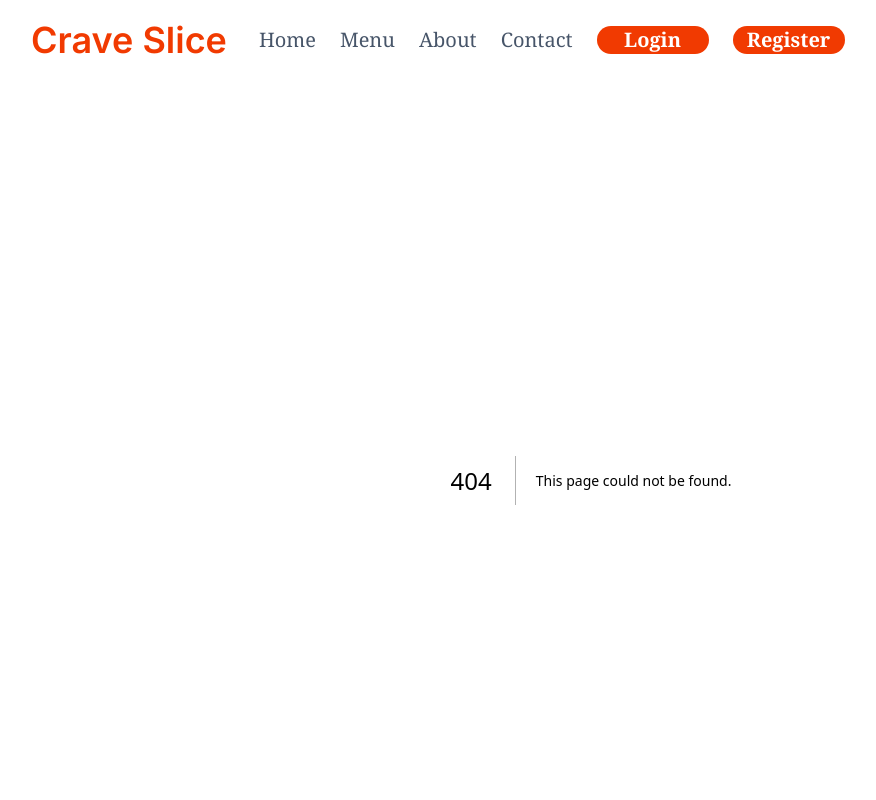
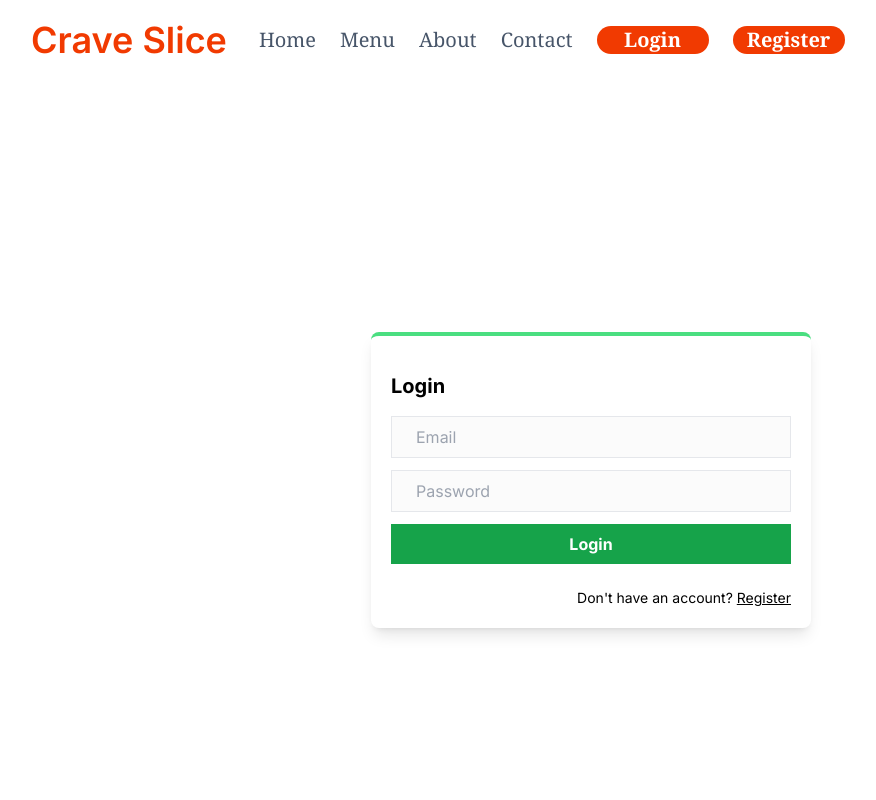
Before and after one commit to nahian255/CraveSlice, a Next.js app: page /login in a window 1280 px wide. Before the commit this address had no page. Shown: the top 800 px of the page, without its empty margins (49-925 px from the left). Built offline with nearby package versions, Linux system fonts and the light colour scheme.

Commit message:
login page ui done

```diff
--- a/src/app/layout.js
+++ b/src/app/layout.js
@@ -23,7 +23,7 @@
                 <Link href={'/'}>Menu</Link>
                 <Link href={'/'}>About</Link>
                 <Link href={'/'}>Contact</Link>
-                <Link href={'/'}> <button className="bg-[#f13a01] w-28  text-xl font-semibold text-white rounded-3xl">Login </button></Link>
+                <Link href={'/login'}> <button className="bg-[#f13a01] w-28  text-xl font-semibold text-white rounded-3xl">Login </button></Link>
                 <Link href={'/register'}> <button className="bg-[#f13a01] w-28  text-xl font-semibold text-white rounded-3xl">Register</button></Link>
               </div>
             </div>
--- /dev/null
+++ b/src/app/login/page.js
@@ -0,0 +1,68 @@
+"use client";
+
+import Link from "next/link";
+import { useState } from "react";
+import { signIn } from "next-auth/react";
+import { useRouter } from "next/navigation";
+
+export default function LoginForm() {
+    const [email, setEmail] = useState("");
+    const [password, setPassword] = useState("");
+    const [error, setError] = useState("");
+
+    const router = useRouter();
+
+    const handleSubmit = async (e) => {
+        e.preventDefault();
+
+        // try {
+        //     const res = await signIn("credentials", {
+        //         email,
+        //         password,
+        //         redirect: false,
+        //     });
+
+        //     if (res.error) {
+        //         setError("Invalid Credentials");
+        //         return;
+        //     }
+
+        //     router.replace("dashboard");
+        // } catch (error) {
+        //     console.log(error);
+        // }
+    };
+
+    return (
+        <div className="grid place-items-center h-screen">
+            <div className="shadow-lg p-5 rounded-lg border-t-4 border-green-400">
+                <h1 className="text-xl font-bold my-4">Login</h1>
+
+                <form onSubmit={handleSubmit} className="flex flex-col gap-3">
+                    <input
+                        onChange={(e) => setEmail(e.target.value)}
+                        type="text"
+                        placeholder="Email"
+                    />
+                    <input
+                        onChange={(e) => setPassword(e.target.value)}
+                        type="password"
+                        placeholder="Password"
+                    />
+                    <button className="bg-green-600 text-white font-bold cursor-pointer px-6 py-2">
+                        Login
+                    </button>
+                    {error && (
+                        <div className="bg-red-500 text-white w-fit text-sm py-1 px-3 rounded-md mt-2">
+                            {error}
+                        </div>
+                    )}
+
+                    <Link className="text-sm mt-3 text-right" href={"/register"}>
+                        Don't have an account? <span className="underline">Register</span>
+                    </Link>
+                </form>
+            </div>
+        </div>
+    );
+}
--- a/src/app/register/page.js
+++ b/src/app/register/page.js
@@ -60,7 +60,7 @@
                         </div>
                     )}
 
-                    <Link className="text-sm mt-3 text-right" href={"/"}>
+                    <Link className="text-sm mt-3 text-right" href={"/login"}>
                         Already have an account? <span className="underline">Login</span>
                     </Link>
                 </form>
```
